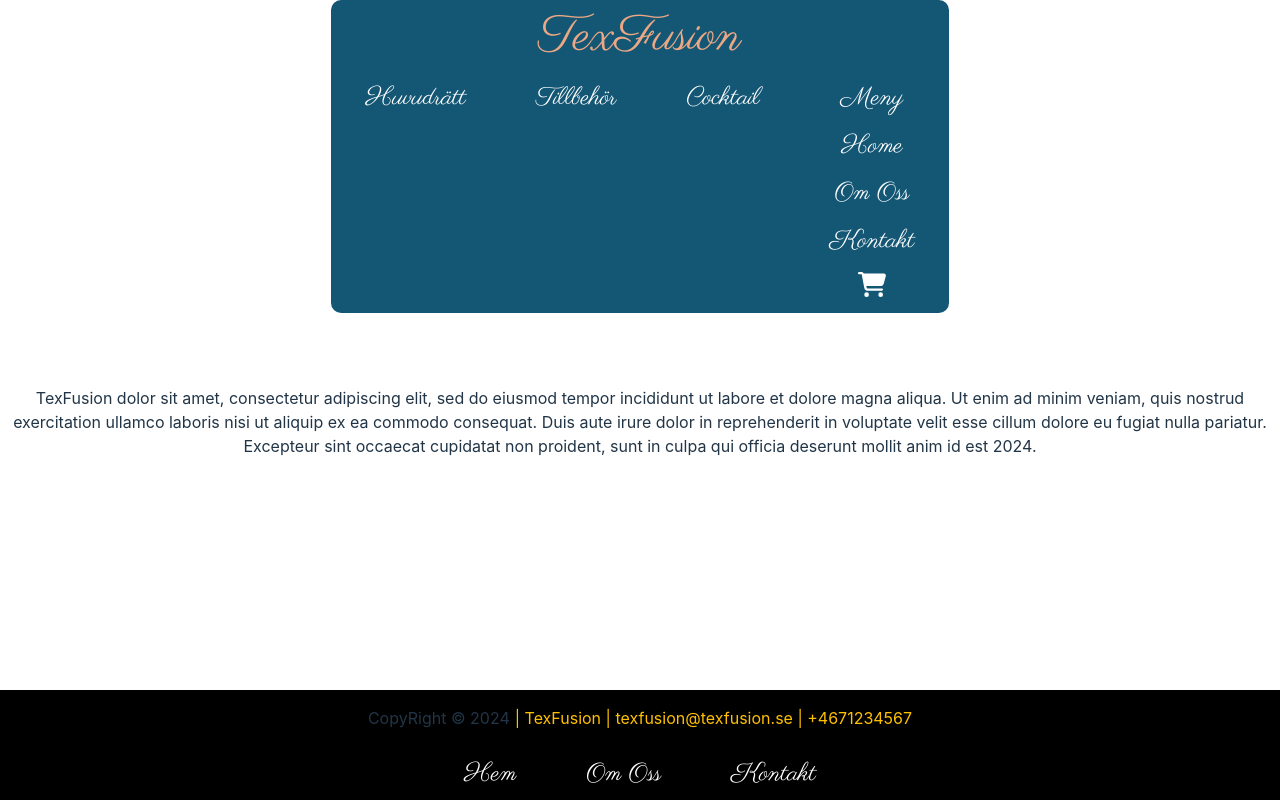
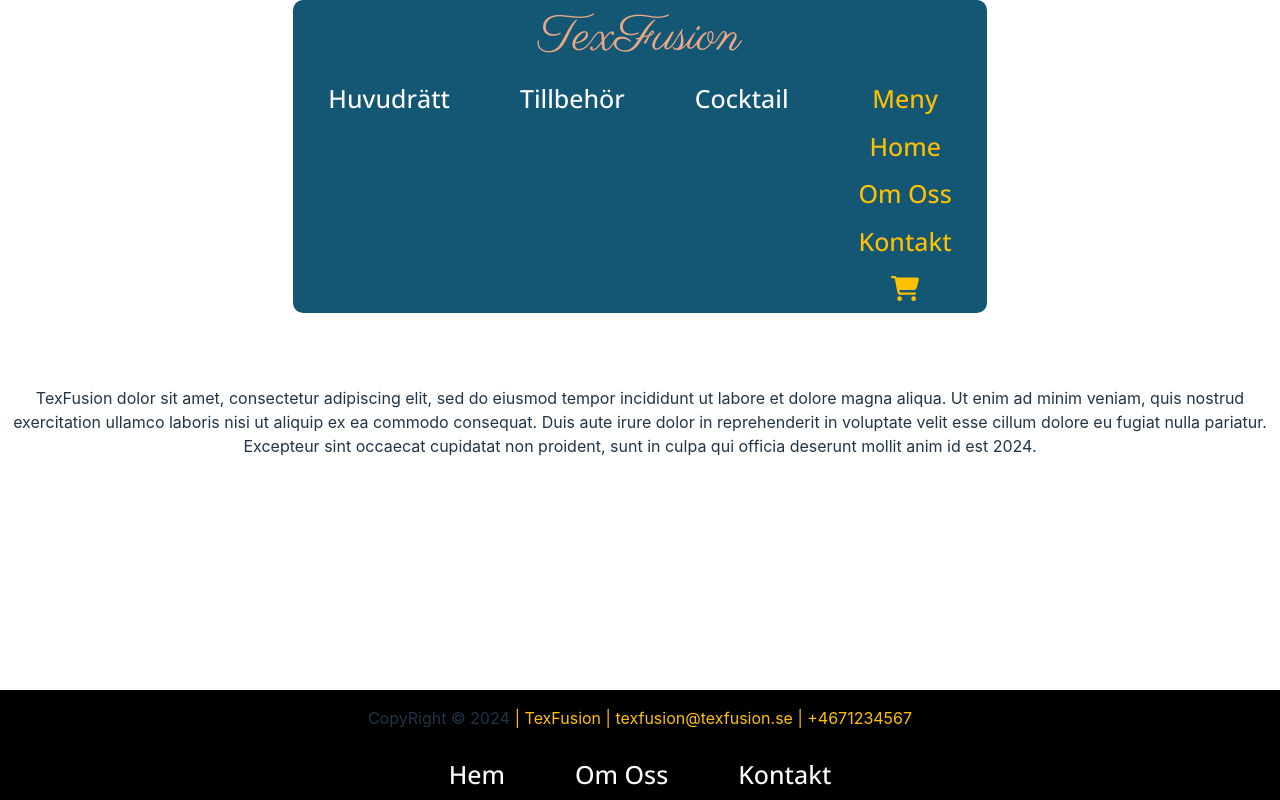
Before and after one commit to Rottweileriana/TexFusion, a React (Vite) app: page / in a window 1280 px wide. Built offline with nearby package versions, Linux system fonts and the light colour scheme.

Commit message:
G6FC-94, G6FC-92

```diff
--- a/index.html
+++ b/index.html
@@ -6,6 +6,8 @@
   <link rel="Icon" type="image/svg+xml" href="./src/assets/images/Icon.jpg" />
   <meta name="viewport" content="width=device-width, initial-scale=1.0" />
   <link rel="stylesheet" href="https://fonts.googleapis.com/css2?family=Parisienne&display=swap">
+  <link rel="stylesheet"
+    href="https://fonts.googleapis.com/css2?family=Open+Sans:ital,wght@0,300..800;1,300..800&display=swap">
   <title>Tex Fusion</title>
 </head>
 
--- a/src/components/FooterComponent.tsx
+++ b/src/components/FooterComponent.tsx
@@ -79,7 +79,7 @@ const FooterNavbarElements = styled.li`
 const NavLinkStyle: typeof NavLink = styled(NavLink)`
   display: block;
   color: white;
-  font-family: "Parisienne";
+  font-family: "Open Sans";
   font-size: 25px;
   margin: 0px;
   text-align: center;
--- a/src/components/NavBarComponent.tsx
+++ b/src/components/NavBarComponent.tsx
@@ -129,7 +129,7 @@ const NavBarListElements = styled.li`
 const LinkStyle = styled(Link)`
   display: block;
   color: white;
-  font-family: "Parisienne";
+  font-family: "Open Sans";
   font-size: 25px;
   margin: 0px;
   text-align: center;
@@ -145,8 +145,8 @@ const LinkStyle = styled(Link)`
 
 const NavLinkStyle: (typeof NavLink) = styled(NavLink)`
   display: block;
-  color: white;
-  font-family: "Parisienne";
+  color: #ffc000;
+  font-family: "Open Sans";
   font-size: 25px;
   margin: 0px;
   text-align: center;
--- a/src/index.css
+++ b/src/index.css
@@ -1,7 +1,7 @@
 
 
 :root {
-  font-family: Inter, system-ui, Avenir, Helvetica, Arial, sans-serif;
+  font-family: Inter, system-ui, Avenir, Helvetica, Arial, sans-serif, open-sans;
   line-height: 1.5;
   font-weight: 400;
 
```
Lines whose indentation alone changed are shown as unchanged.
